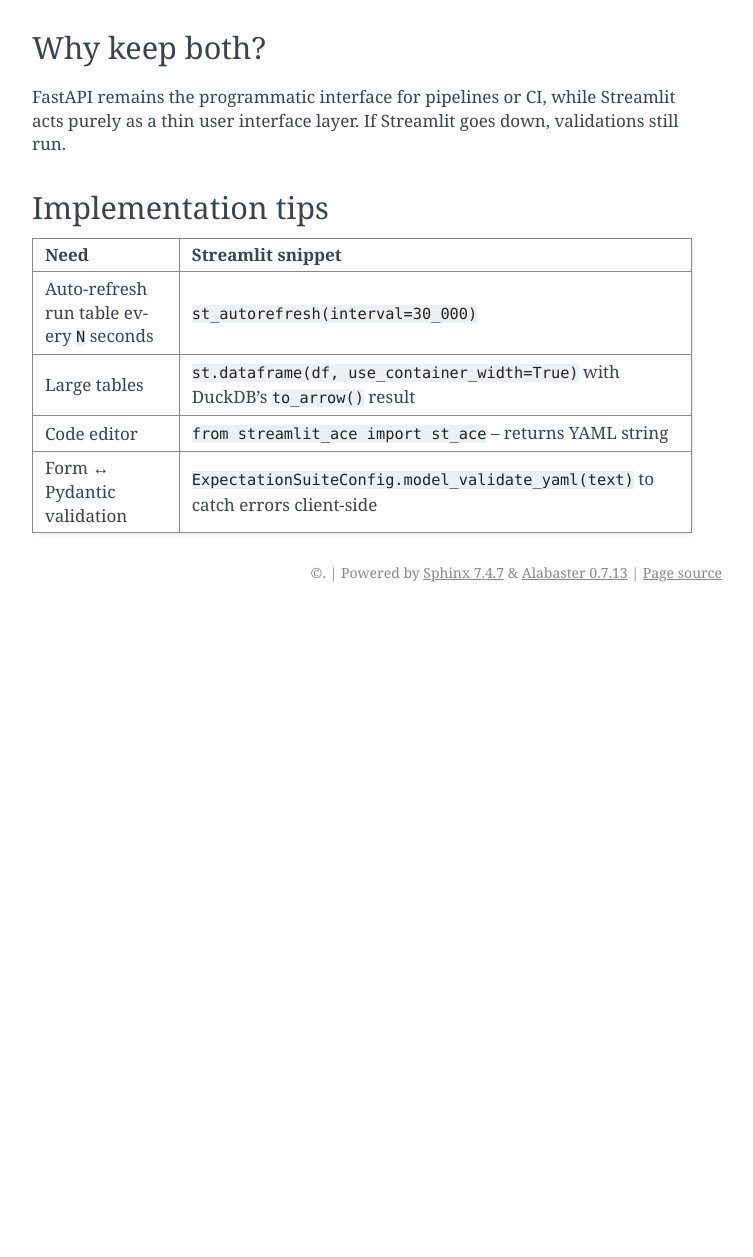
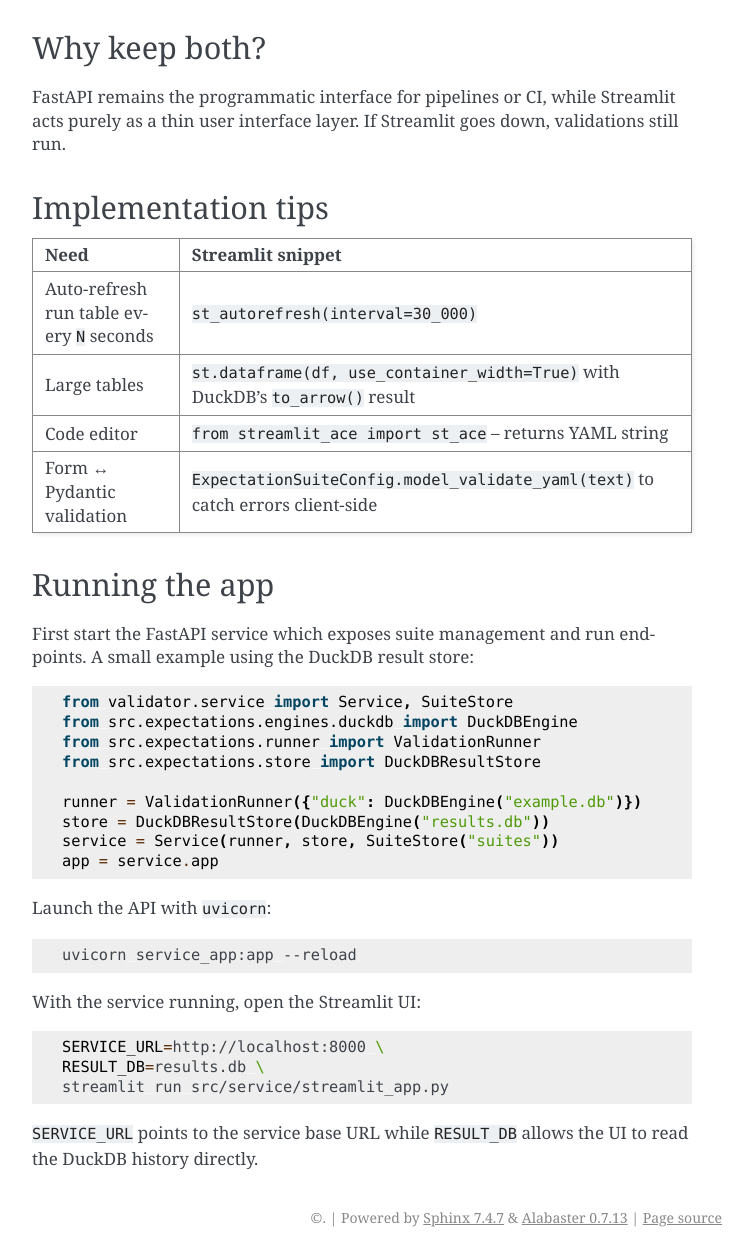
Before and after one commit to Tysony1982/validator, a Sphinx documentation site: the page built from docs/streamlit.rst, in a window 1280 px wide and 1400 px high, scrolled down 654 px, cut to the strip 143-1400 px from the top of the window. Shown: the whole strip, without its empty margins (388-1141 px from the left). Built offline with Sphinx 7.4.7, drawn with Linux system fonts in a browser that asks for light colours; before the commit the page ends 1409 px from its top, so only the background shows below that.

Commit message:
docs: add quickstart and streamlit setup

```diff
--- a/docs/streamlit.rst
+++ b/docs/streamlit.rst
@@ -53,3 +53,34 @@
      - ``from streamlit_ace import st_ace`` – returns YAML string
    * - Form ↔ Pydantic validation
      - ``ExpectationSuiteConfig.model_validate_yaml(text)`` to catch errors client-side
+
+Running the app
+---------------
+First start the FastAPI service which exposes suite management and run endpoints. A small example using the DuckDB result store::
+
+    from validator.service import Service, SuiteStore
+    from src.expectations.engines.duckdb import DuckDBEngine
+    from src.expectations.runner import ValidationRunner
+    from src.expectations.store import DuckDBResultStore
+
+    runner = ValidationRunner({"duck": DuckDBEngine("example.db")})
+    store = DuckDBResultStore(DuckDBEngine("results.db"))
+    service = Service(runner, store, SuiteStore("suites"))
+    app = service.app
+
+Launch the API with ``uvicorn``:
+
+.. code-block:: bash
+
+    uvicorn service_app:app --reload
+
+With the service running, open the Streamlit UI:
+
+.. code-block:: bash
+
+    SERVICE_URL=http://localhost:8000 \
+    RESULT_DB=results.db \
+    streamlit run src/service/streamlit_app.py
+
+``SERVICE_URL`` points to the service base URL while ``RESULT_DB`` allows the UI
+to read the DuckDB history directly.
```
Also changed, not shown: README.md (+36 -0 lines).
